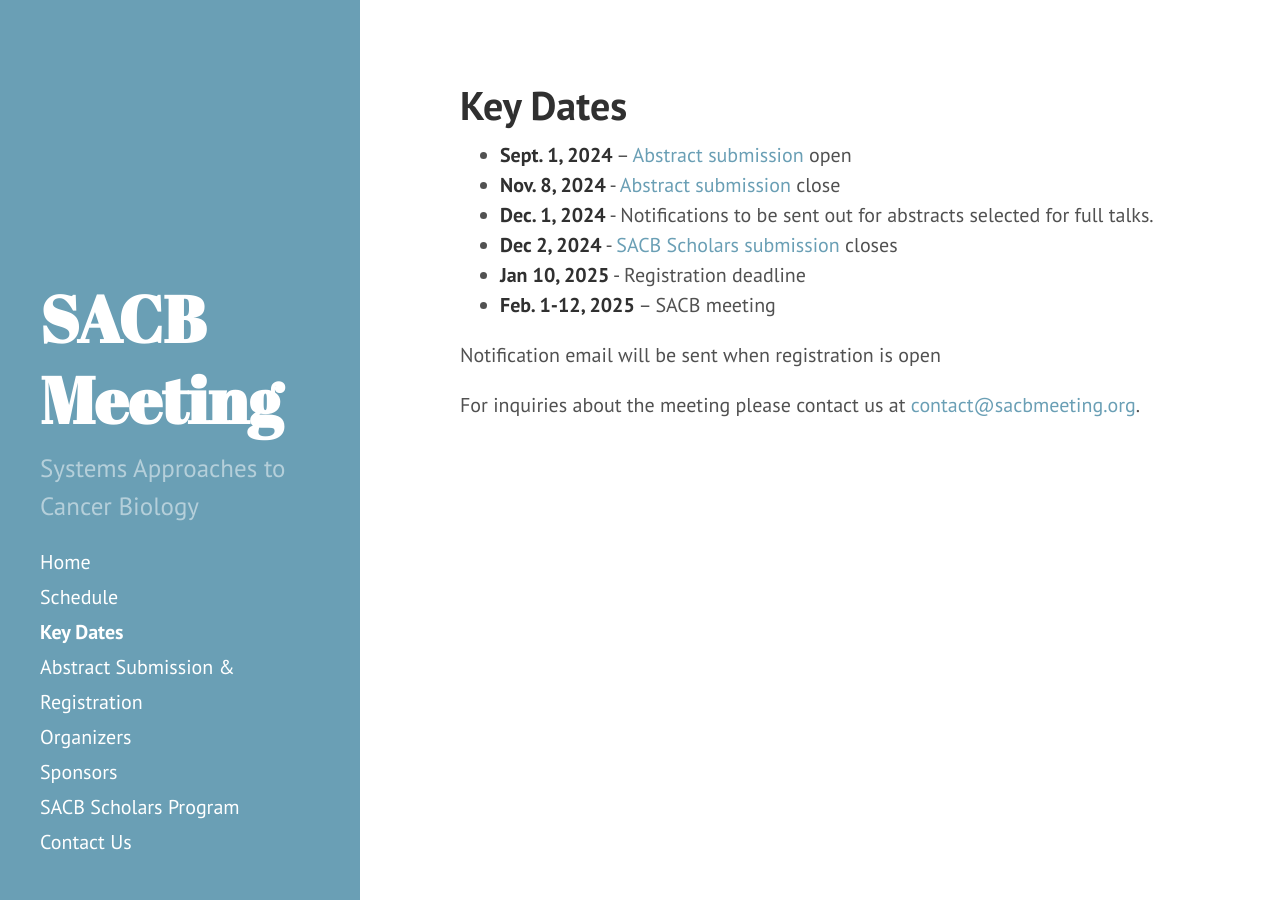
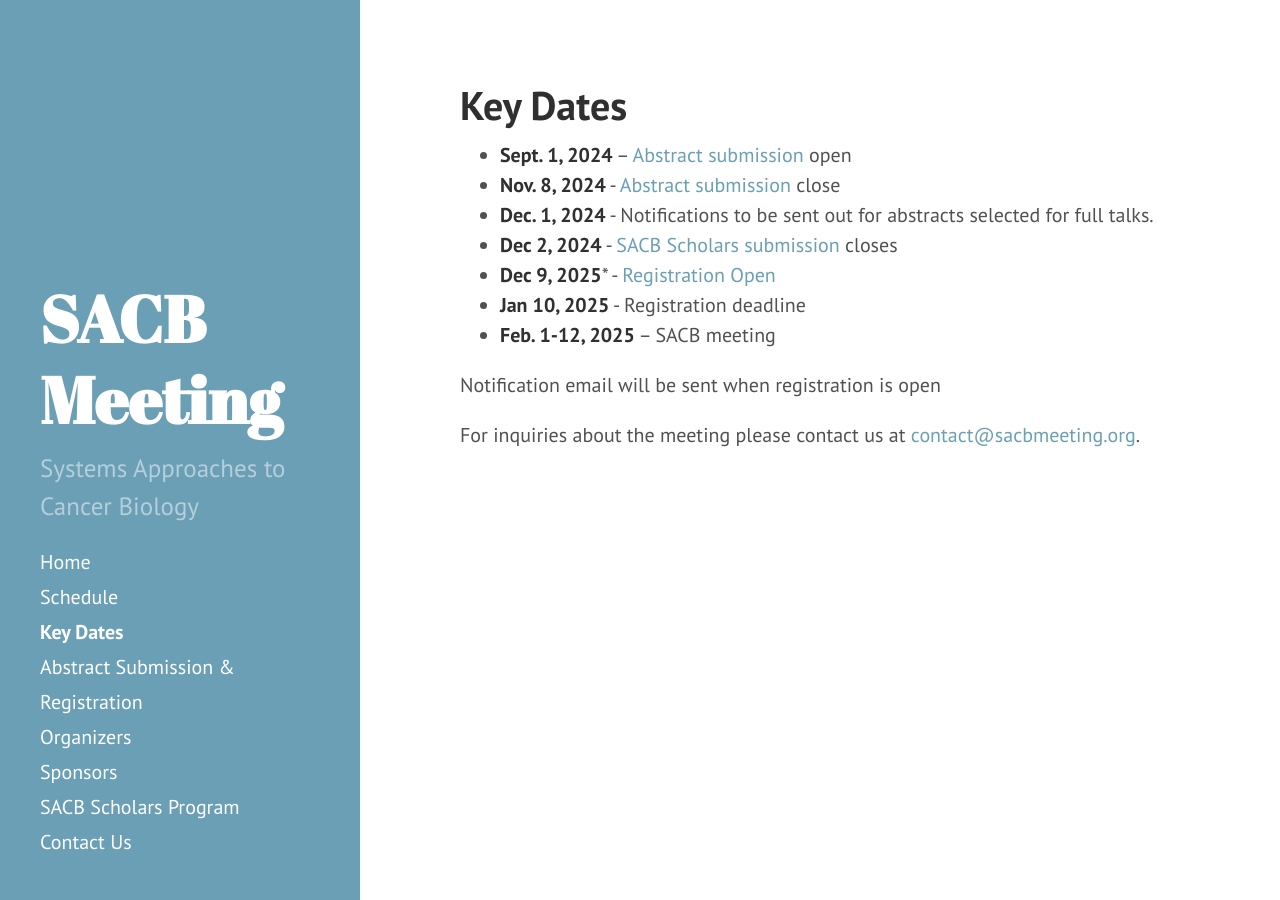
Before and after one commit to AECCSB/sacb-meeting, a Jekyll site: the page built from keydates.md, in a window 1280 px wide. Built offline with Jekyll 4.4.1, drawn with Linux system fonts in a browser that asks for light colours.

Commit message:
Update keydates.md

```diff
--- a/keydates.md
+++ b/keydates.md
@@ -7,6 +7,7 @@ layout: page
 - **Nov. 8, 2024** - [Abstract submission](https://forms.gle/UXhGmTXK7HDtKi9p9) close
 - **Dec. 1, 2024** - Notifications to be sent out for abstracts selected for full talks.
 - **Dec 2, 2024** - [SACB Scholars submission](https://forms.gle/MjJjLuBP6D2ZhBHG8) closes
+- **Dec 9, 2025*** - [Registration Open](https://cvent.me/747BO2)
 - **Jan 10, 2025** - Registration deadline
 - **Feb. 1-12, 2025** – SACB meeting
 
```
